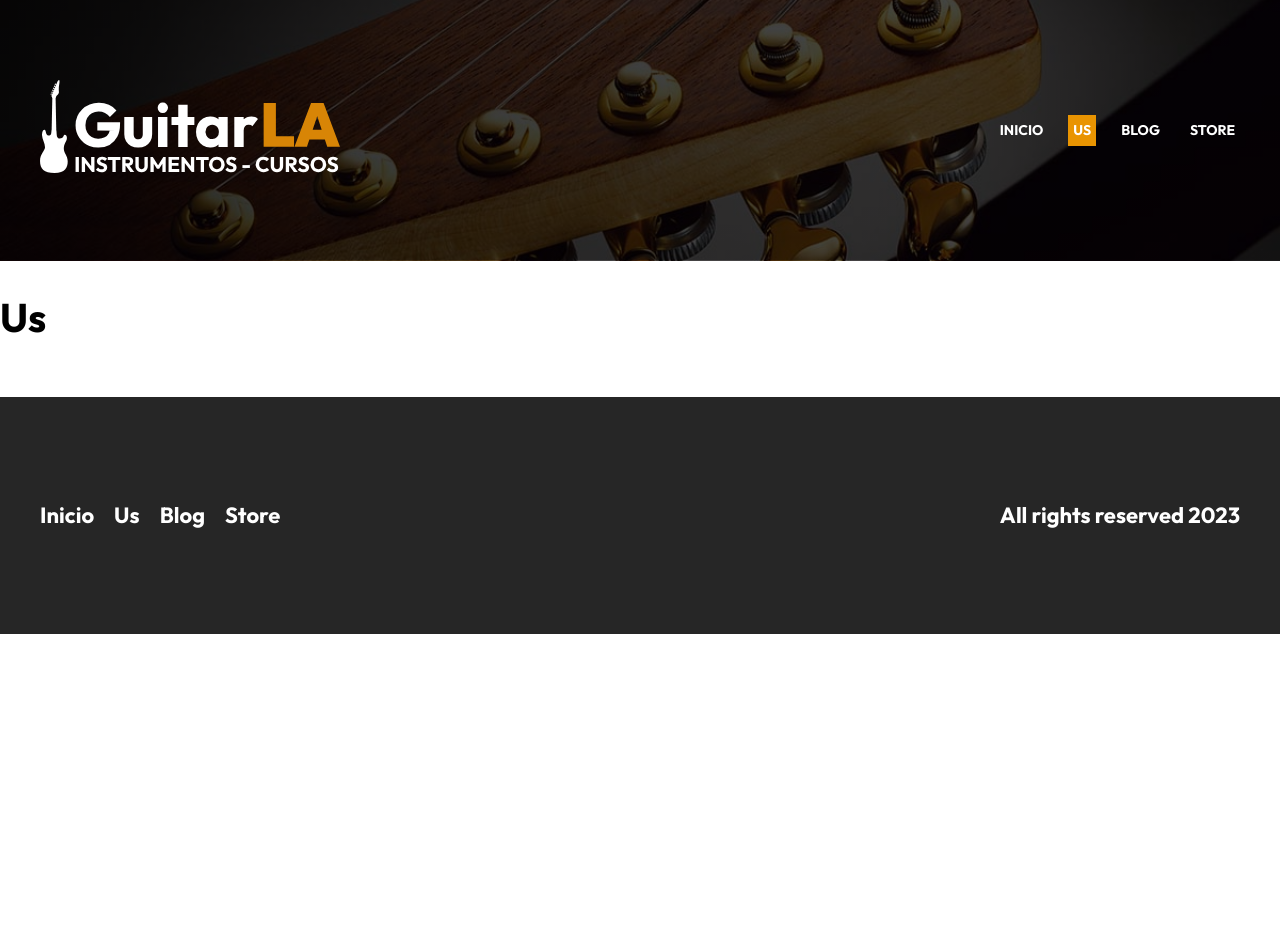
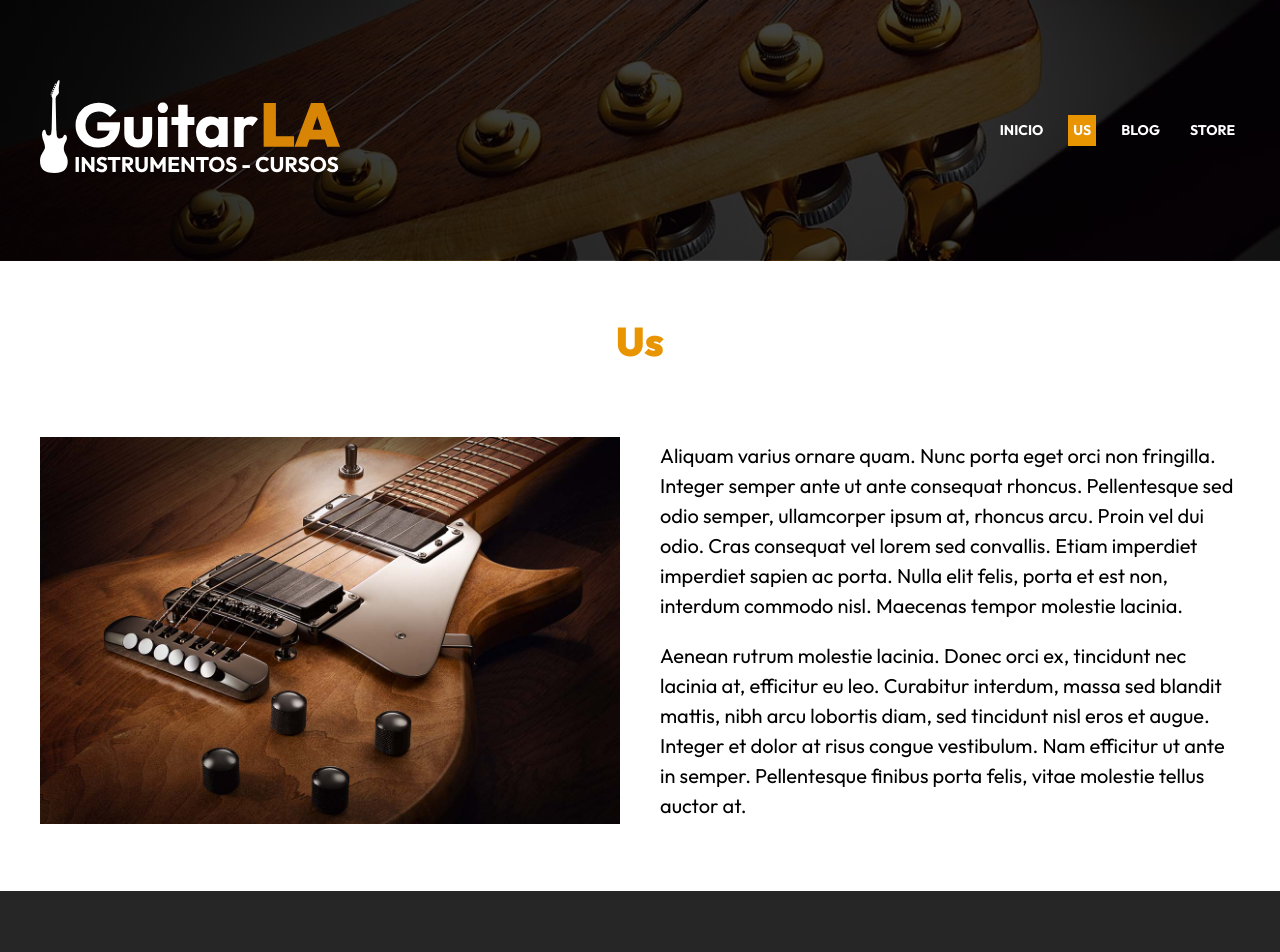
Before and after one commit to cilfonegabriel/guitarla-nextjs, a Next.js app: page /us in a window 1280 px wide. Shown: the top 952 px of the page. Before the commit the page ends 800 px from the top, so only its background shows below. Built offline with nearby package versions, Linux system fonts and the light colour scheme.

Commit message:
Add page us and create images wit avif and webp

```diff
--- a/next.config.js
+++ b/next.config.js
@@ -1,3 +1,6 @@
 module.exports = {
   reactStrictMode: true,
+  images: {
+    formats: ['image/avif', 'image/webp']
+  }
 }
--- a/pages/us.js
+++ b/pages/us.js
@@ -1,4 +1,6 @@
+import Image from "next/image"
 import Layout from "../components/layout"
+import styles from "../styles/us.module.css"
 
 function Us() {
   return (
@@ -6,7 +8,27 @@ function Us() {
         title = {"Us"}
         description = "About Us, guitaarLa, music store"
     >
-      <h1>Us</h1>
+      <main className="contenedor">
+        <h2 className="heading">Us</h2>
+        <div className={styles.contenido}>
+          <Image src="/img/nosotros.jpg" width={1000} height={800} alt="Image about us" />
+          <div>
+
+            <p>
+              Aliquam varius ornare quam. Nunc porta eget orci non fringilla. Integer semper ante ut ante consequat rhoncus.
+              Pellentesque sed odio semper, ullamcorper ipsum at, rhoncus arcu. Proin vel dui odio. Cras consequat vel lorem sed convallis.
+              Etiam imperdiet imperdiet sapien ac porta. Nulla elit felis, porta et est non, interdum commodo nisl. Maecenas tempor molestie lacinia.
+
+            </p>
+
+            <p>
+              Aenean rutrum molestie lacinia. Donec orci ex, tincidunt nec lacinia at, efficitur eu leo. Curabitur interdum, massa sed blandit mattis, nibh arcu lobortis diam,
+              sed tincidunt nisl eros et augue. Integer et dolor at risus congue vestibulum. Nam efficitur ut ante in semper. Pellentesque finibus porta felis, vitae molestie tellus auctor at.
+            </p>
+
+          </div>
+        </div>
+      </main>
     </Layout>
   )
 }
--- /dev/null
+++ b/styles/us.module.css
@@ -0,0 +1,10 @@
+.contenido {
+    display: grid;
+    gap: 4rem;
+}
+@media (min-width: 768px) {
+    .contenido  {
+        grid-template-columns: repeat(2, 1fr);
+        align-items: center;
+    }
+}
```
